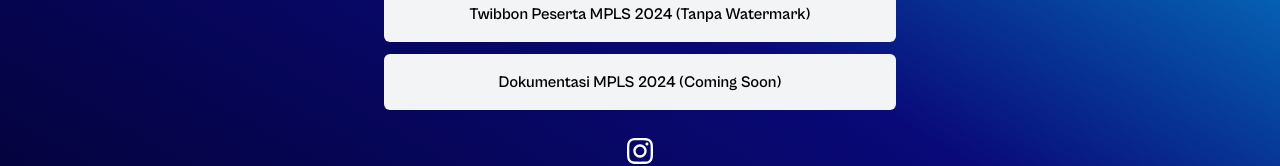
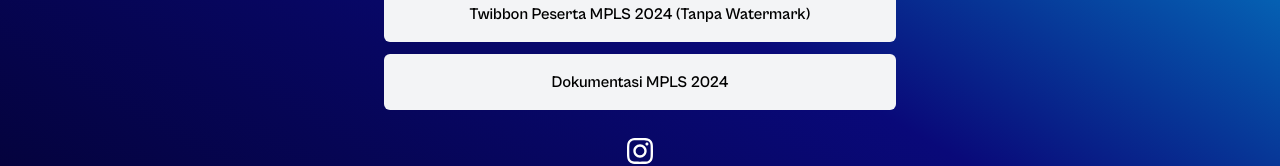
Before and after one commit to fzzzn/links-mpls, a Next.js app: page / in a window 1280 px wide. Shown: the part 457-623 px from the top of the page. Built offline with nearby package versions, Linux system fonts and the light colour scheme.

Commit message:
Update index.ts

```diff
--- a/src/data/index.ts
+++ b/src/data/index.ts
@@ -26,8 +26,8 @@ const data: Data = {
       image: ''
     },
     {
-      href: 'https://humtik.my.id',
-      title: 'Dokumentasi MPLS 2024 (Coming Soon)',
+      href: 'https://nas.humtik.my.id/s/kCC3qwWxUFsN4Gl',
+      title: 'Dokumentasi MPLS 2024',
       image: ''
     },
   ],
```
